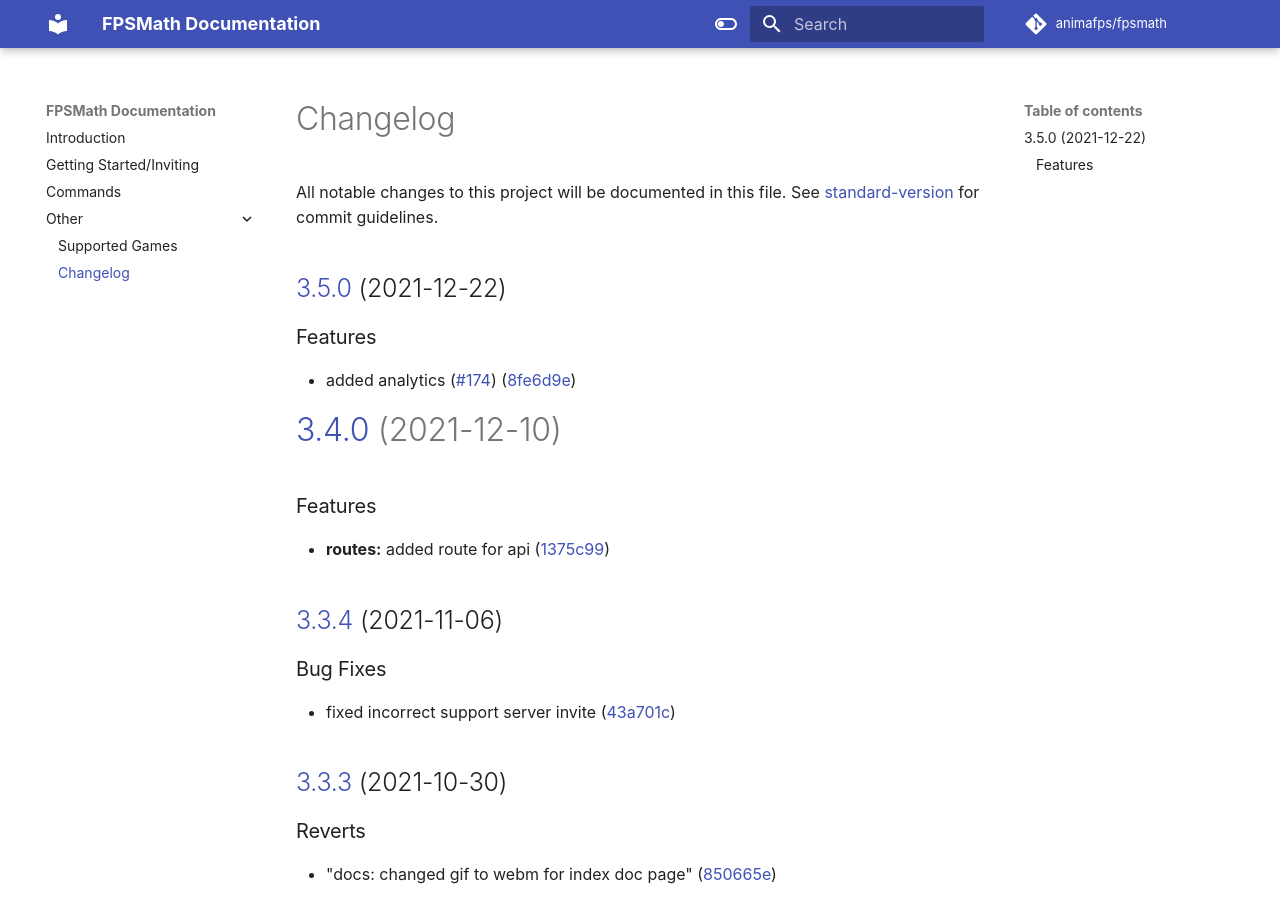
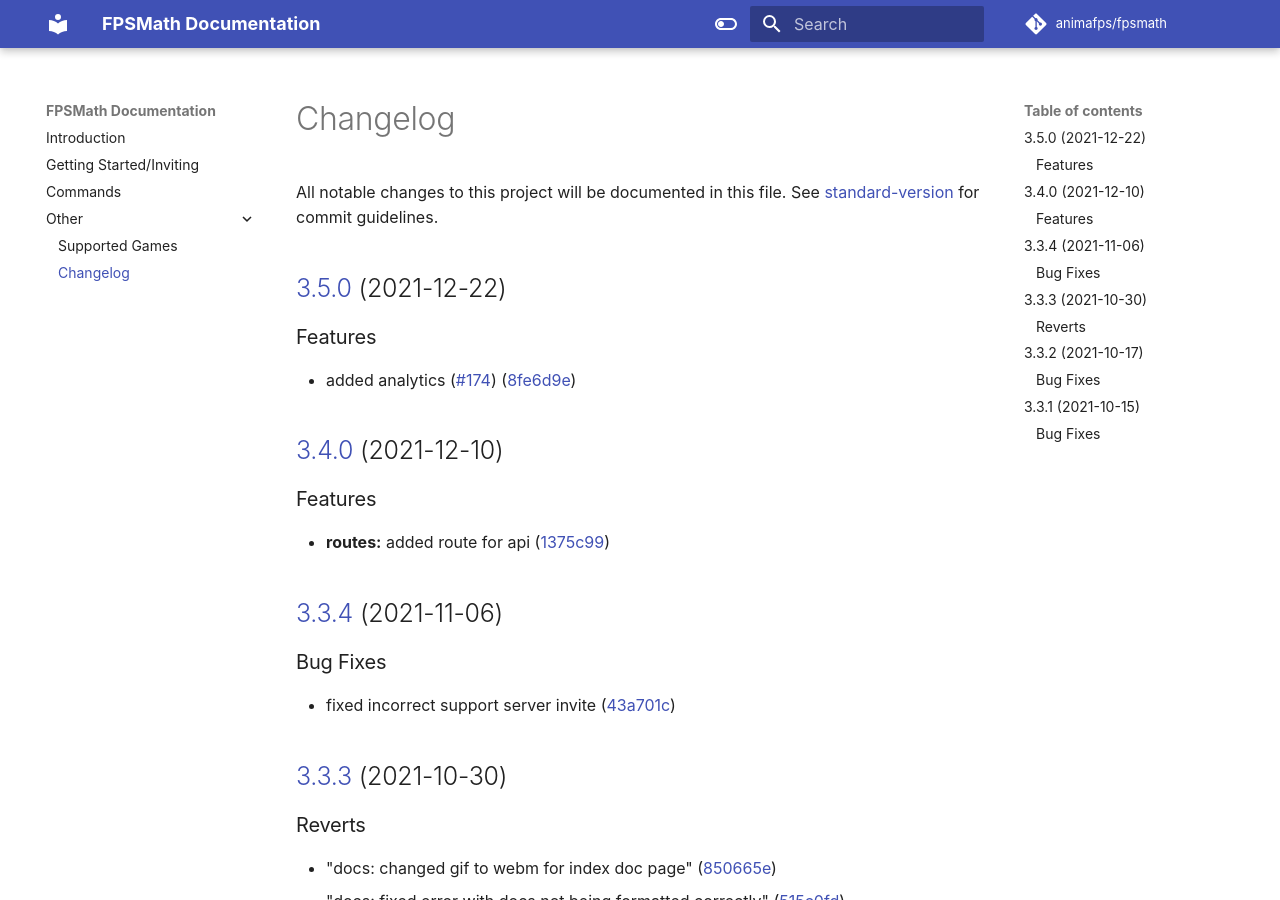
Before and after one commit to animafps/fpsmath, an MkDocs documentation site: the page built from docs/changelog.md, in a window 1280 px wide and 900 px high. Built offline with MkDocs 1.6.1 and Material for MkDocs 9.7.7, drawn with Linux system fonts in a browser that asks for light colours; comment, search, counter and statistics services are not loaded.

Commit message:
docs(changelog): fixed issue with incorect header level

```diff
--- a/docs/changelog.md
+++ b/docs/changelog.md
@@ -8,7 +8,7 @@ All notable changes to this project will be documented in this file. See [standa
 
 * added analytics ([#174](https://github.com/animafps/fpsmath/issues/174)) ([8fe6d9e](https://github.com/animafps/fpsmath/commit/8fe6d9e8df833fc1f3aa723a2d2da11f1aad86c8))
 
-# [3.4.0](https://github.com/animafps/fpsmath/compare/v3.3.4...v3.4.0) (2021-12-10)
+## [3.4.0](https://github.com/animafps/fpsmath/compare/v3.3.4...v3.4.0) (2021-12-10)
 
 ### Features
 
```
